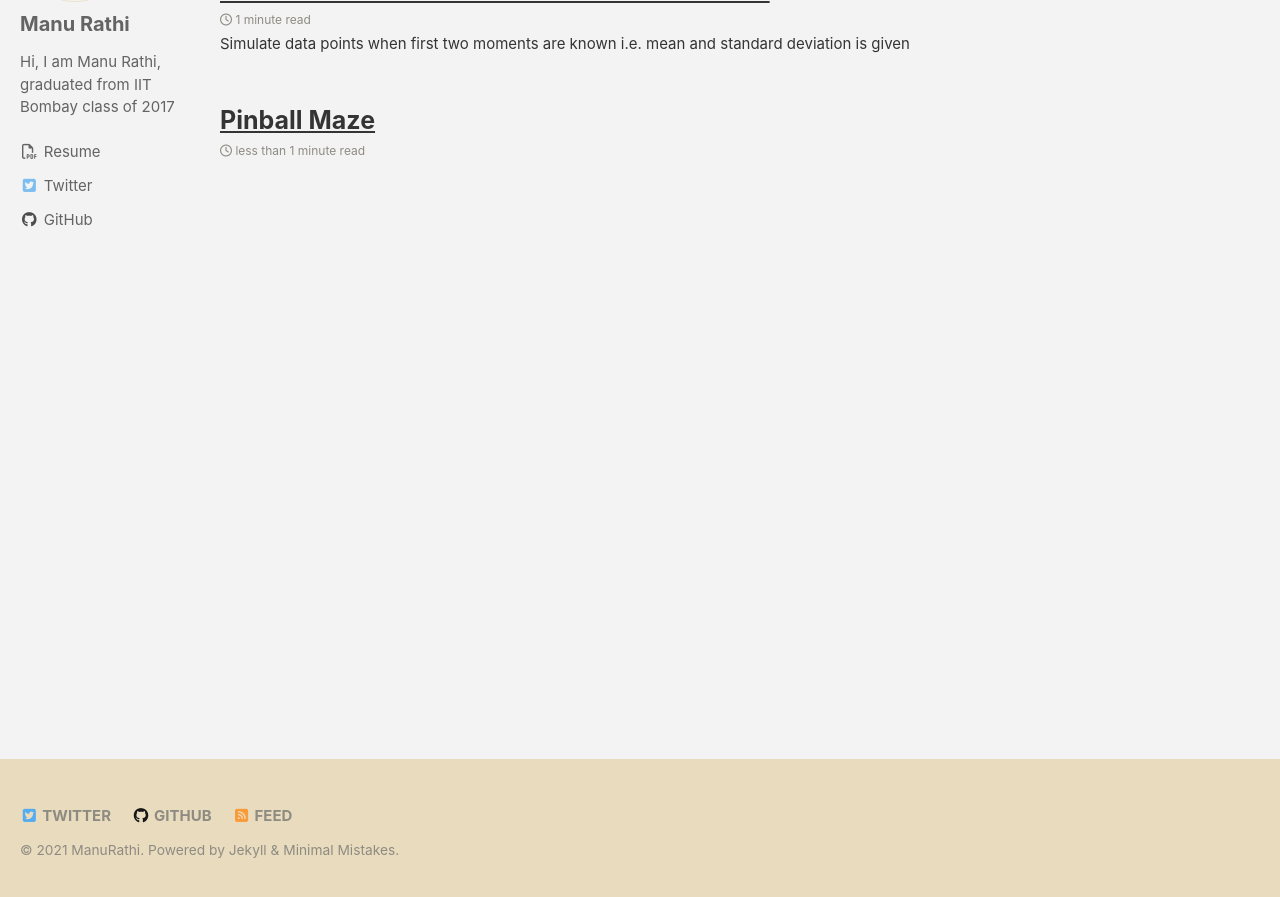
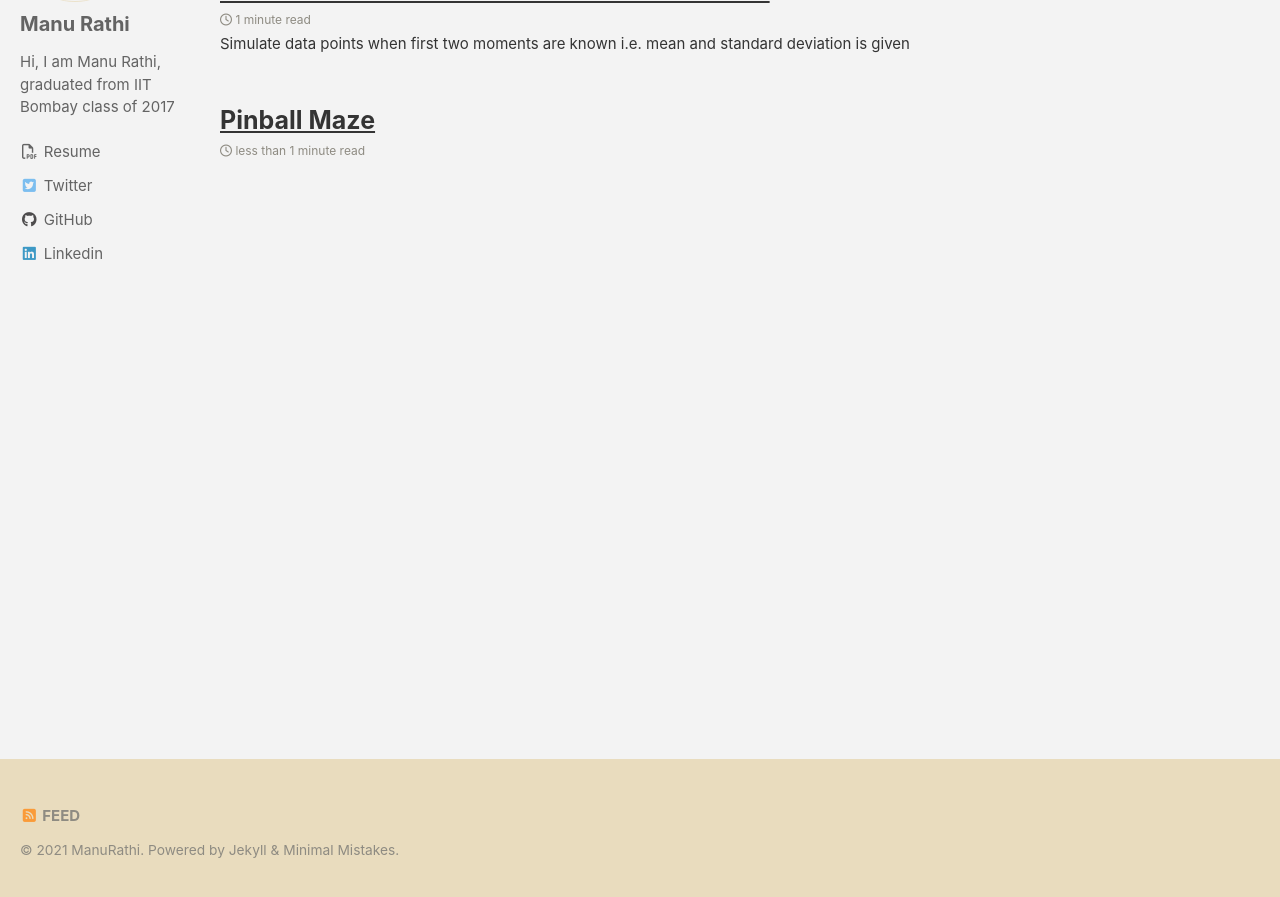
Before and after one commit to manurathi1/manurathi1.github.io, a Jekyll site: the page built from index.html, in a window 1280 px wide and 900 px high, scrolled down 506 px. Shown: the top 897 px of the window. Built offline with Jekyll 4.4.1, drawn with Linux system fonts in a browser that asks for light colours; cached includes are drawn as plain includes; nearby versions of some CDN libraries; the list of posts is cut into pages by our own code.

Commit message:
linkedin and footer remove

```diff
--- a/_config.yml
+++ b/_config.yml
@@ -77,15 +77,19 @@
     - label: "GitHub"
       icon: "fab fa-fw fa-github"
       url: "https://github.com/manurathi1"
+    - label: "Linkedin"
+      icon: "fab fa-fw fa-linkedin"
+      url: "https://www.linkedin.com/in/manurathi/"
 
 footer:
   links:
-    - label: "Twitter"
-      icon: "fab fa-fw fa-twitter-square"
-      url: "https://twitter.com/manurathi2"
-    - label: "GitHub"
-      icon: "fab fa-fw fa-github"
-      url: "https://github.com/manurathi1"
+    # - label: "Twitter"
+    #   icon: "fab fa-fw fa-twitter-square"
+    #   url: "https://twitter.com/manurathi2"
+    # - label: "GitHub"
+    #   icon: "fab fa-fw fa-github"
+    #   url: "https://github.com/manurathi1"
+
 
 defaults:
   # _posts
```
